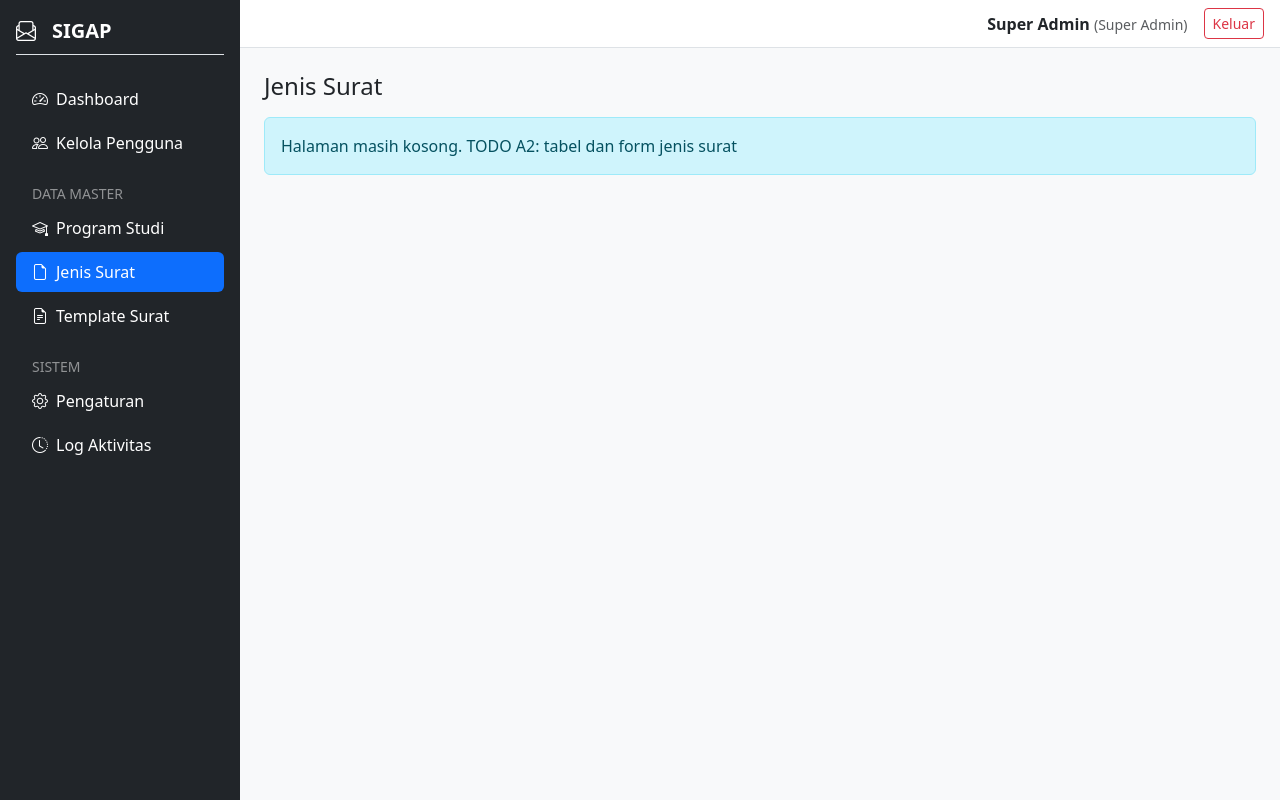
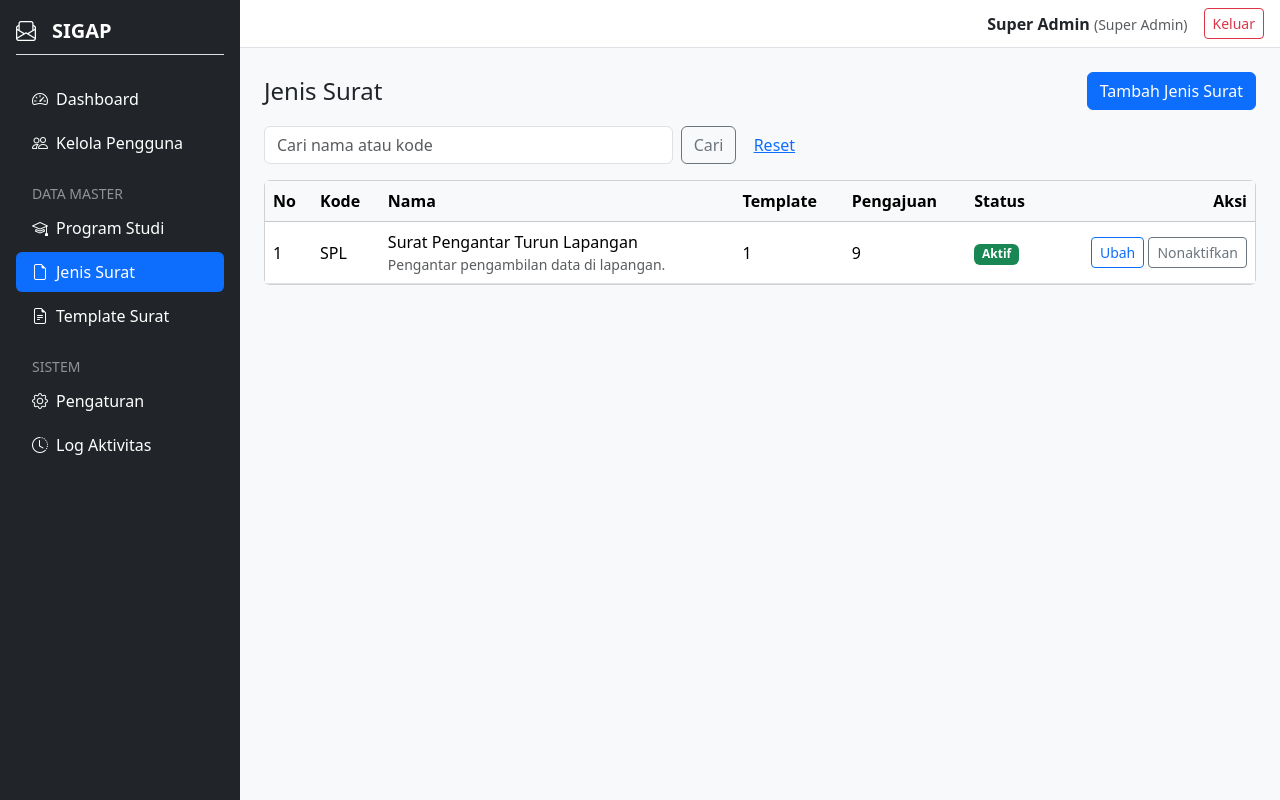
Before and after one commit to zha-fir/sigap, a Laravel app: page /admin/jenis-surat in a window 1280 px wide. Run offline with Laravel 12, Linux system fonts and the light colour scheme; a user stored in the database is signed in; data comes from the database, SQL or seed files in the repository.

Commit message:
perubahan 22/11/2026 20.00
menambah isi dari halaman jenis surat pada role admin

```diff
--- a/app/Http/Controllers/Admin/JenisSuratController.php
+++ b/app/Http/Controllers/Admin/JenisSuratController.php
@@ -3,12 +3,89 @@
 namespace App\Http\Controllers\Admin;
 
 use App\Http\Controllers\Controller;
+use App\Models\JenisSurat;
 use Illuminate\Http\Request;
+use Illuminate\Validation\Rule;
 
 class JenisSuratController extends Controller
 {
-    public function index()
+    public function index(Request $request)
     {
-        return view('admin.jenis_surat.index');
+        $query = JenisSurat::withCount(['templates', 'pengajuans']);
+
+        if ($request->filled('cari')) {
+            $query->where(function ($q) use ($request) {
+                $q->where('nama', 'like', '%' . $request->cari . '%')
+                  ->orWhere('kode', 'like', '%' . $request->cari . '%');
+            });
+        }
+
+        $jenisSurats = $query->orderBy('nama')->paginate(10)->withQueryString();
+
+        return view('admin.jenis_surat.index', compact('jenisSurats'));
+    }
+
+    public function create()
+    {
+        return view('admin.jenis_surat.create');
+    }
+
+    public function store(Request $request)
+    {
+        $request->merge(['kode' => strtoupper((string) $request->input('kode'))]);
+
+        $data = $request->validate([
+            'nama'      => ['required', 'string', 'max:255', 'unique:jenis_surats,nama'],
+            'kode'      => ['required', 'string', 'max:20', 'alpha_dash', 'unique:jenis_surats,kode'],
+            'deskripsi' => ['nullable', 'string', 'max:1000'],
+        ]);
+
+        $data['is_active'] = $request->boolean('is_active');
+
+        JenisSurat::create($data);
+
+        return redirect()->route('admin.jenis-surat.index')->with('success', 'Jenis surat berhasil ditambahkan.');
+    }
+
+    public function edit(JenisSurat $jenisSurat)
+    {
+        return view('admin.jenis_surat.edit', compact('jenisSurat'));
+    }
+
+    public function update(Request $request, JenisSurat $jenisSurat)
+    {
+        $request->merge(['kode' => strtoupper((string) $request->input('kode'))]);
+
+        $data = $request->validate([
+            'nama'      => ['required', 'string', 'max:255', Rule::unique('jenis_surats', 'nama')->ignore($jenisSurat->id)],
+            'kode'      => ['required', 'string', 'max:20', 'alpha_dash', Rule::unique('jenis_surats', 'kode')->ignore($jenisSurat->id)],
+            'deskripsi' => ['nullable', 'string', 'max:1000'],
+        ]);
+
+        $data['is_active'] = $request->boolean('is_active');
+
+        $jenisSurat->update($data);
+
+        return redirect()->route('admin.jenis-surat.index')
+            ->with('success', 'Jenis surat berhasil diperbarui.');
+    }
+
+    public function toggle(JenisSurat $jenisSurat)
+    {
+        $jenisSurat->update(['is_active' => ! $jenisSurat->is_active]);
+
+        return back()->with('success', 'Status jenis surat berhasil diperbarui.');
+    }
+
+    public function destroy(JenisSurat $jenisSurat)
+    {
+        if ($jenisSurat->templates()->exists() || $jenisSurat->pengajuans()->exists()) {
+            return back()->with('error', 'Jenis surat tidak dapat dihapus karena sudah memiliki template atau pengajuan. Nonaktifkan saja.');
+        }
+
+        $jenisSurat->delete();
+
+        return redirect()->route('admin.jenis-surat.index')
+            ->with('success', 'Jenis surat berhasil dihapus.');
     }
 }
--- a/resources/views/admin/jenis_surat/index.blade.php
+++ b/resources/views/admin/jenis_surat/index.blade.php
@@ -1,10 +1,89 @@
 @extends('layouts.app')
 
-@section('title', 'Kelola Jenis Surat')
+@section('title', 'Jenis Surat')
 
 @section('content')
-    <h1 class="h4 mb-3">Jenis Surat</h1>
-    <div class="alert alert-info mb-0">
-        Halaman masih kosong. TODO A2: tabel dan form jenis surat
+    <div class="d-flex justify-content-between align-items-center mb-3">
+        <h1 class="h4 mb-0">Jenis Surat</h1>
+        <a href="{{ route('admin.jenis-surat.create') }}" class="btn btn-primary">Tambah Jenis Surat</a>
     </div>
+
+    <form method="GET" class="row g-2 mb-3">
+        <div class="col-md-5">
+            <input type="text" name="cari" value="{{ request('cari') }}"
+                   class="form-control" placeholder="Cari nama atau kode">
+        </div>
+        <div class="col-md-4">
+            <button class="btn btn-outline-secondary">Cari</button>
+            <a href="{{ route('admin.jenis-surat.index') }}" class="btn btn-link">Reset</a>
+        </div>
+    </form>
+
+    <div class="card">
+        <div class="table-responsive">
+            <table class="table table-hover align-middle mb-0">
+                <thead class="table-light">
+                    <tr>
+                        <th>No</th>
+                        <th>Kode</th>
+                        <th>Nama</th>
+                        <th>Template</th>
+                        <th>Pengajuan</th>
+                        <th>Status</th>
+                        <th class="text-end">Aksi</th>
+                    </tr>
+                </thead>
+                <tbody>
+                    @forelse ($jenisSurats as $jenis)
+                        <tr>
+                            <td>{{ $jenisSurats->firstItem() + $loop->index }}</td>
+                            <td>{{ $jenis->kode }}</td>
+                            <td>
+                                {{ $jenis->nama }}
+                                @if ($jenis->deskripsi)
+                                    <div class="small text-muted">{{ $jenis->deskripsi }}</div>
+                                @endif
+                            </td>
+                            <td>{{ $jenis->templates_count }}</td>
+                            <td>{{ $jenis->pengajuans_count }}</td>
+                            <td>
+                                @if ($jenis->is_active)
+                                    <span class="badge text-bg-success">Aktif</span>
+                                @else
+                                    <span class="badge text-bg-secondary">Nonaktif</span>
+                                @endif
+                            </td>
+                            <td class="text-end">
+                                <a href="{{ route('admin.jenis-surat.edit', $jenis) }}"
+                                   class="btn btn-sm btn-outline-primary">Ubah</a>
+
+                                <form method="POST" action="{{ route('admin.jenis-surat.toggle', $jenis) }}" class="d-inline">
+                                    @csrf
+                                    @method('PATCH')
+                                    <button class="btn btn-sm {{ $jenis->is_active ? 'btn-outline-secondary' : 'btn-outline-success' }}">
+                                        {{ $jenis->is_active ? 'Nonaktifkan' : 'Aktifkan' }}
+                                    </button>
+                                </form>
+
+                                @if ($jenis->templates_count === 0 && $jenis->pengajuans_count === 0)
+                                    <form method="POST" action="{{ route('admin.jenis-surat.destroy', $jenis) }}"
+                                          class="d-inline" onsubmit="return confirm('Hapus jenis surat ini?')">
+                                        @csrf
+                                        @method('DELETE')
+                                        <button class="btn btn-sm btn-outline-danger">Hapus</button>
+                                    </form>
+                                @endif
+                            </td>
+                        </tr>
+                    @empty
+                        <tr>
+                            <td colspan="7" class="text-center text-muted py-4">Belum ada jenis surat.</td>
+                        </tr>
+                    @endforelse
+                </tbody>
+            </table>
+        </div>
+    </div>
+
+    <div class="mt-3">{{ $jenisSurats->links() }}</div>
 @endsection
--- a/routes/web.php
+++ b/routes/web.php
@@ -114,6 +114,13 @@ Route::middleware(['auth', 'role:super_admin'])->prefix('admin')->name('admin.')
     Route::delete('/program-studi/{programStudi}', [Admin\ProgramStudiController::class, 'destroy'])->name('program-studi.destroy');
 
     Route::get('/jenis-surat', [Admin\JenisSuratController::class, 'index'])->name('jenis-surat.index');
+    Route::get('/jenis-surat/create', [Admin\JenisSuratController::class, 'create'])->name('jenis-surat.create');
+    Route::post('/jenis-surat', [Admin\JenisSuratController::class, 'store'])->name('jenis-surat.store');
+    Route::get('/jenis-surat/{jenisSurat}/edit', [Admin\JenisSuratController::class, 'edit'])->name('jenis-surat.edit');
+    Route::put('/jenis-surat/{jenisSurat}', [Admin\JenisSuratController::class, 'update'])->name('jenis-surat.update');
+    Route::patch('/jenis-surat/{jenisSurat}/toggle', [Admin\JenisSuratController::class, 'toggle'])->name('jenis-surat.toggle');
+    Route::delete('/jenis-surat/{jenisSurat}', [Admin\JenisSuratController::class, 'destroy'])->name('jenis-surat.destroy');
+
     Route::get('/template', [Admin\TemplateController::class, 'index'])->name('template.index');
     Route::get('/pengaturan', [Admin\PengaturanController::class, 'edit'])->name('pengaturan.edit');
     Route::get('/log', [Admin\LogController::class, 'index'])->name('log.index');
```
Also changed, not shown: resources/views/admin/jenis_surat/_form.blade.php (added, +32 -0 lines), resources/views/admin/jenis_surat/create.blade.php (added, +15 -0 lines), resources/views/admin/jenis_surat/edit.blade.php (added, +16 -0 lines).
